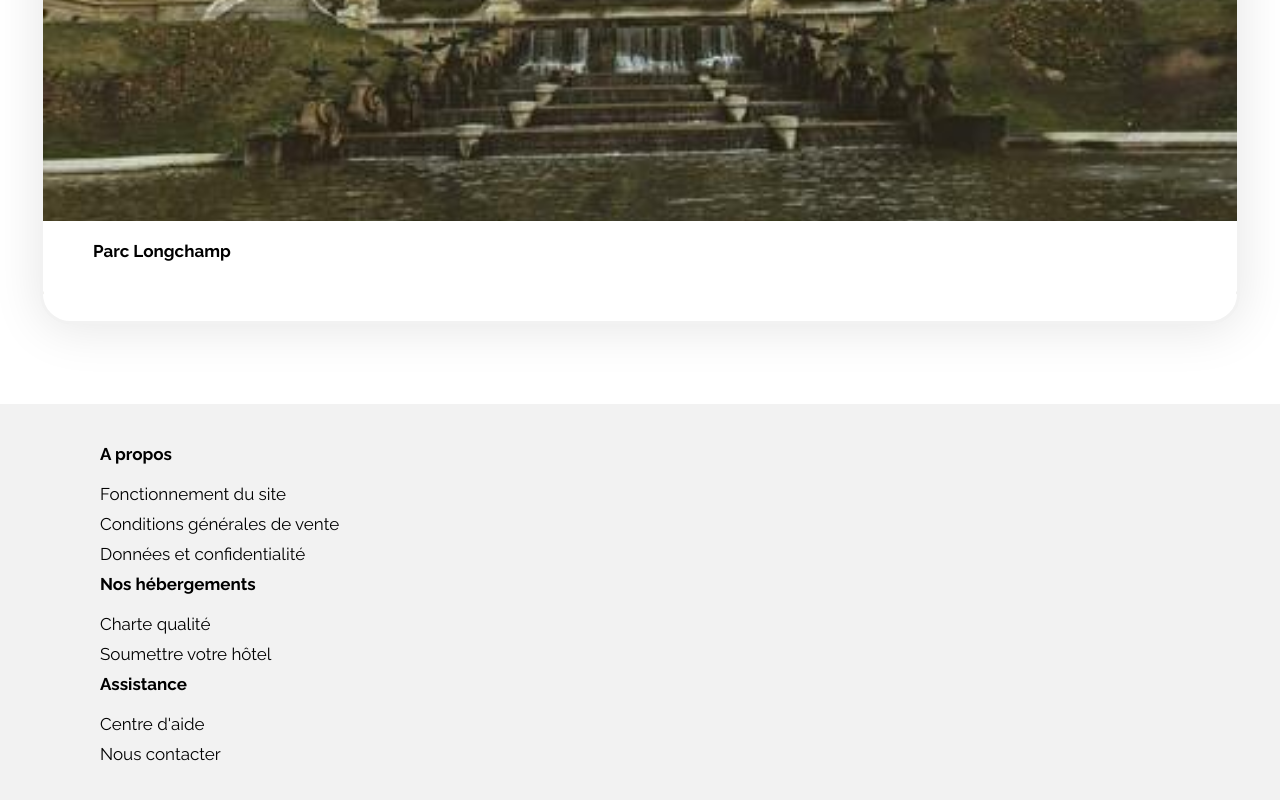
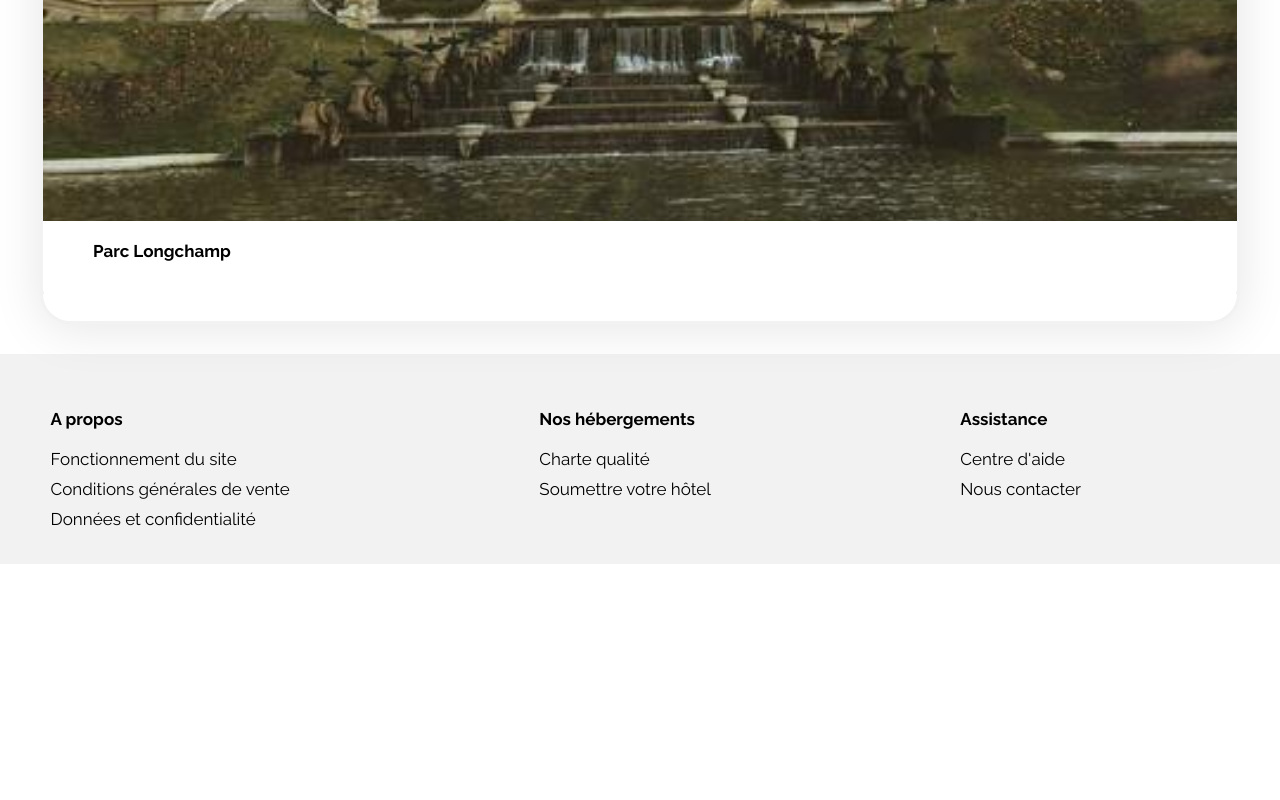
Before and after one commit to Keitaro51/202011_DW_Project2_Reservia, a plain HTML site: page index.html in a window 1280 px wide. Shown: the part 10774-11574 px from the top of the page. After the commit the page ends 11338 px from the top, so only its background shows below. Drawn offline with Linux system fonts and the light colour scheme.

Commit message:
HTML footer rebuilt to add <section> for desktop flexbox footer. Correction on the mobile css in consequence and creation of the desktop footer

```diff
--- a/index.html
+++ b/index.html
@@ -216,16 +216,16 @@
 
     <!--Pied de page-->
     <footer>
-        <h2>A propos</h2>
+        <section><h2>A propos</h2>
         <a href="#">Fonctionnement du site</a>
         <a href="#">Conditions générales de vente</a>
-        <a href="#">Données et confidentialité</a>
-        <h2>Nos hébergements</h2>
+        <a href="#">Données et confidentialité</a></section>
+        <section><h2>Nos hébergements</h2>
         <a href="#">Charte qualité</a>
-        <a href="#">Soumettre votre hôtel</a>
-        <h2>Assistance</h2>
+        <a href="#">Soumettre votre hôtel</a></section>
+        <section><h2>Assistance</h2>
         <a href="#">Centre d'aide</a>
-        <a href="#">Nous contacter</a>
+        <a href="#">Nous contacter</a></section>
     </footer>
 </body>
 
--- a/style.css
+++ b/style.css
@@ -262,17 +262,21 @@ margin-left: 50px;
 }
 
 /*-------------Footer-------------*/
-footer{
+footer section{
 	display: flex;
 	flex-direction: column;
-	margin-top: 80px;
-	padding: 40px 100px 40px 100px;
+	padding-left: 95px;
+	margin-bottom:0px;
 }
 footer a{
 	padding-bottom: 10px;
 }
 footer h2{
-	margin-bottom: 20px;
+	margin: 20px 0 20px 0;
+}
+
+footer section:first-child{
+	padding-top: 50px;
 }
 
 /*--------------------------Desktop responsive design--------------------------*/
@@ -389,6 +393,21 @@ footer h2{
 
 /*-------------Footer-------------*/
 
+footer{
+	display: flex;
+	justify-content: center;
+
+}
+
+footer section{
+	padding:25px;
+	margin: 10px 0 0 2%;
+	flex-grow: 1;
+}
+footer section:first-child {
+    padding-top: 25px;
+}
+
 /*--------------------------Tablet responsive design--------------------------*/
 @media screen and (min-width: 600px) and (max-width: 999){ /*Breackpoints values to be reevaluated*/
 
```
